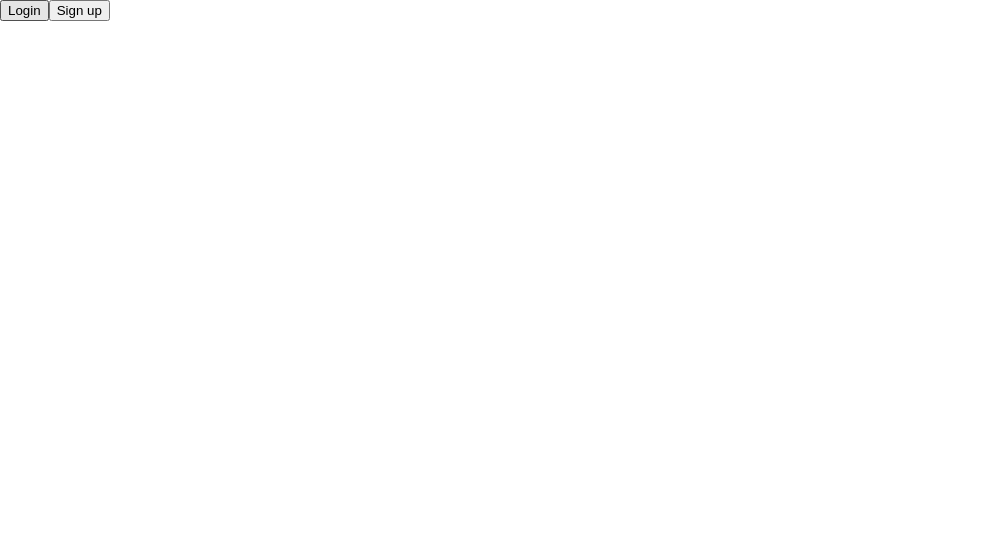
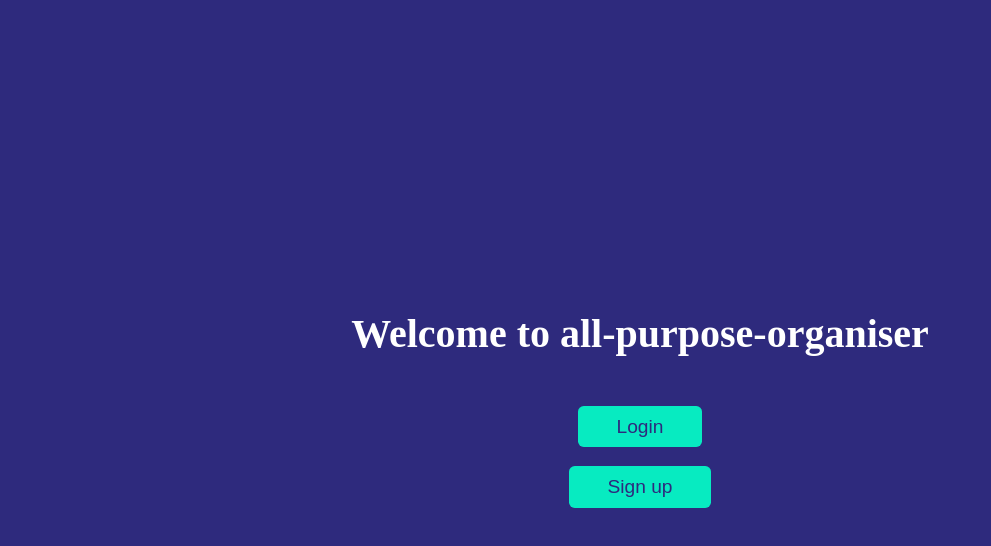
Before and after one commit to tbuller/all-purpose-organiser, a React (Create React App) app in the folder src/: page / in a window 1280 px wide. Shown: the top 546 px of the page, without its empty margins (0-991 px from the left). Built offline with nearby package versions, Linux system fonts and the light colour scheme; no server answers.

Commit message:
styling updates for landing and log in page

```diff
--- a/src/src/components/Landing/Landing.tsx
+++ b/src/src/components/Landing/Landing.tsx
@@ -3,6 +3,7 @@ import { useState, useEffect } from 'react';
 import { useNavigate } from 'react-router-dom';
 import { useDispatch } from 'react-redux';
 import { setUsers } from '../../redux/usersSlice'
+import '../../styling/Landing/Landing.scss';
 
 interface LandingProps {
   navigate: ReturnType<typeof useNavigate>;
@@ -30,8 +31,9 @@ const Landing: React.FC<LandingProps> = ({ navigate }) => {
 
   return (
     <div className="landing-page-container">
-      <button onClick={navigateLogin}>Login</button>
-      <button onClick={navigateSignup}>Sign up</button>
+      <h1 className="landing-welcome-message">Welcome to all-purpose-organiser</h1>
+      <button className="landing-page-button" onClick={navigateLogin}>Login</button>
+      <button className="landing-page-button" onClick={navigateSignup}>Sign up</button>
     </div>
   )
 }
--- a/src/src/styling/Auth/Login.scss
+++ b/src/src/styling/Auth/Login.scss
@@ -1,4 +1,5 @@
 .login-page-container {
+  height: 100vh;
   display: flex;
   flex-direction: column;
   align-items: center;
@@ -6,7 +7,7 @@
   width: 20%;
   padding: 3em;
   margin: 100px auto;
-  border: 1px solid #ccc;
+  background-color: #2e2a7d;
   border-radius: 4px;
   box-shadow: 0 2px 4px rgba(0, 0, 0, 0.1);
   font-family: 'Roboto', sans-serif;
@@ -16,12 +17,14 @@
     margin-bottom: 5px;
     font-size: 16px;
     font-weight: bold;
+    color: #ffffff;
   }
 
   .login-page-input {
     width: 100%;
     padding: 8px;
-    border: 1px solid #ccc;
+    background-color: #ffffff;
+    border: none;
     border-radius: 4px;
   }
 
@@ -29,15 +32,16 @@
     width: 100%;
     padding: 10px;
     margin-top: 20px;
-    background-color: #007bff;
-    color: #fff;
+    background-color: #07ebc1;
+    color: #2e2a7d;
     border: none;
     border-radius: 4px;
     cursor: pointer;
-    transition: background-color 0.3s;
+    transition: background-color 0.3s, color 0.3s;
 
     &:hover {
-      background-color: #0056b3;
+      background-color: #ffffff;
+      color: #2e2a7d;
     }
   }
 }
--- a/src/src/styling/Landing/Landing.scss
+++ b/src/src/styling/Landing/Landing.scss
@@ -0,0 +1,32 @@
+.landing-page-container {
+  display: flex;
+  flex-direction: column;
+  align-items: center;
+  justify-content: center;
+  height: 100vh;
+  background-color: #2e2a7d;
+}
+
+.landing-welcome-message {
+  color: #ffffff;
+  font-size: 2.5em;
+  margin-bottom: 1em;
+  text-align: center;
+}
+
+.landing-page-button {
+  padding: 0.5em 2em;
+  background-color: #07ebc1;
+  border: none;
+  border-radius: 0.3em;
+  color: #2e2a7d;
+  font-size: 1.2em;
+  cursor: pointer;
+  margin: 0.5em;
+  transition: background-color 0.3s, color 0.3s;
+
+  &:hover {
+    background-color: #ffffff;
+    color: #2e2a7d;
+  }
+}
```
